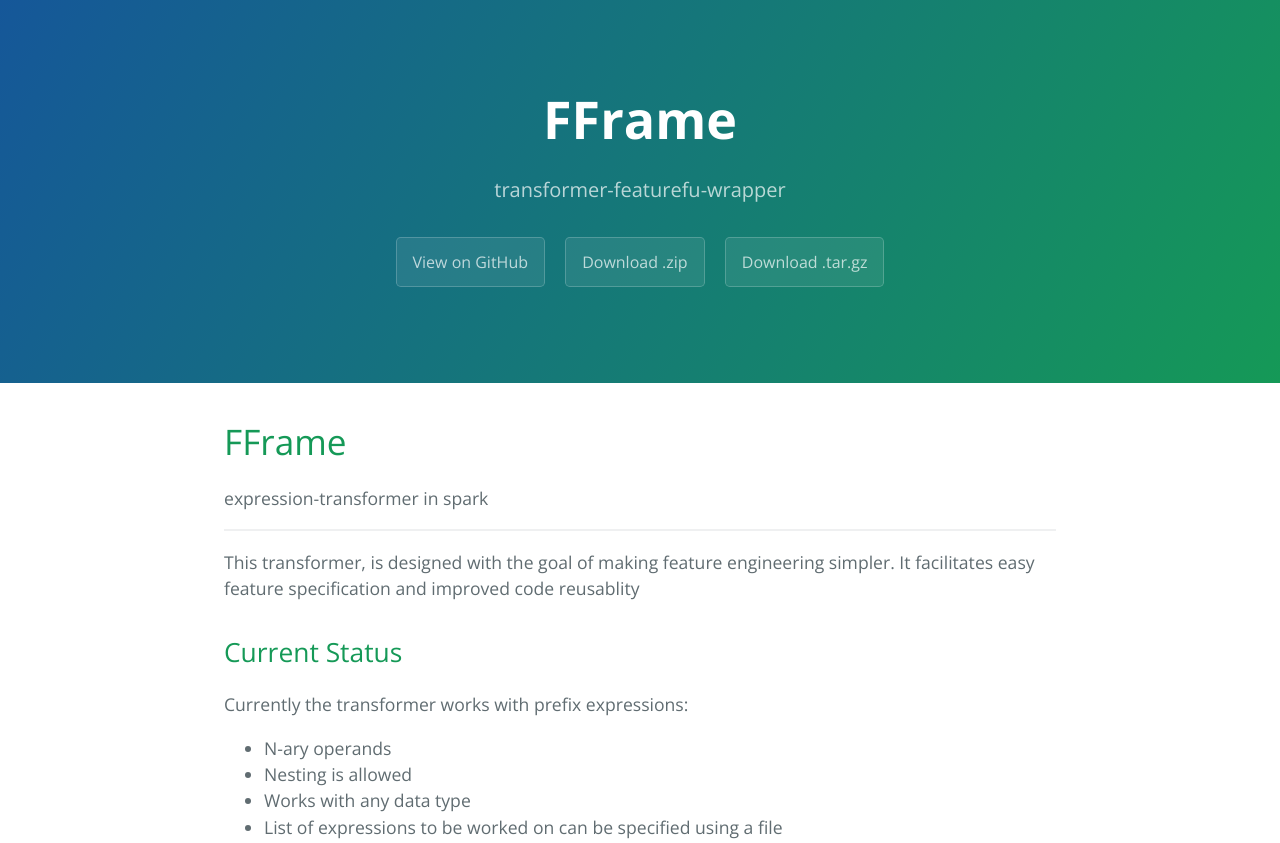
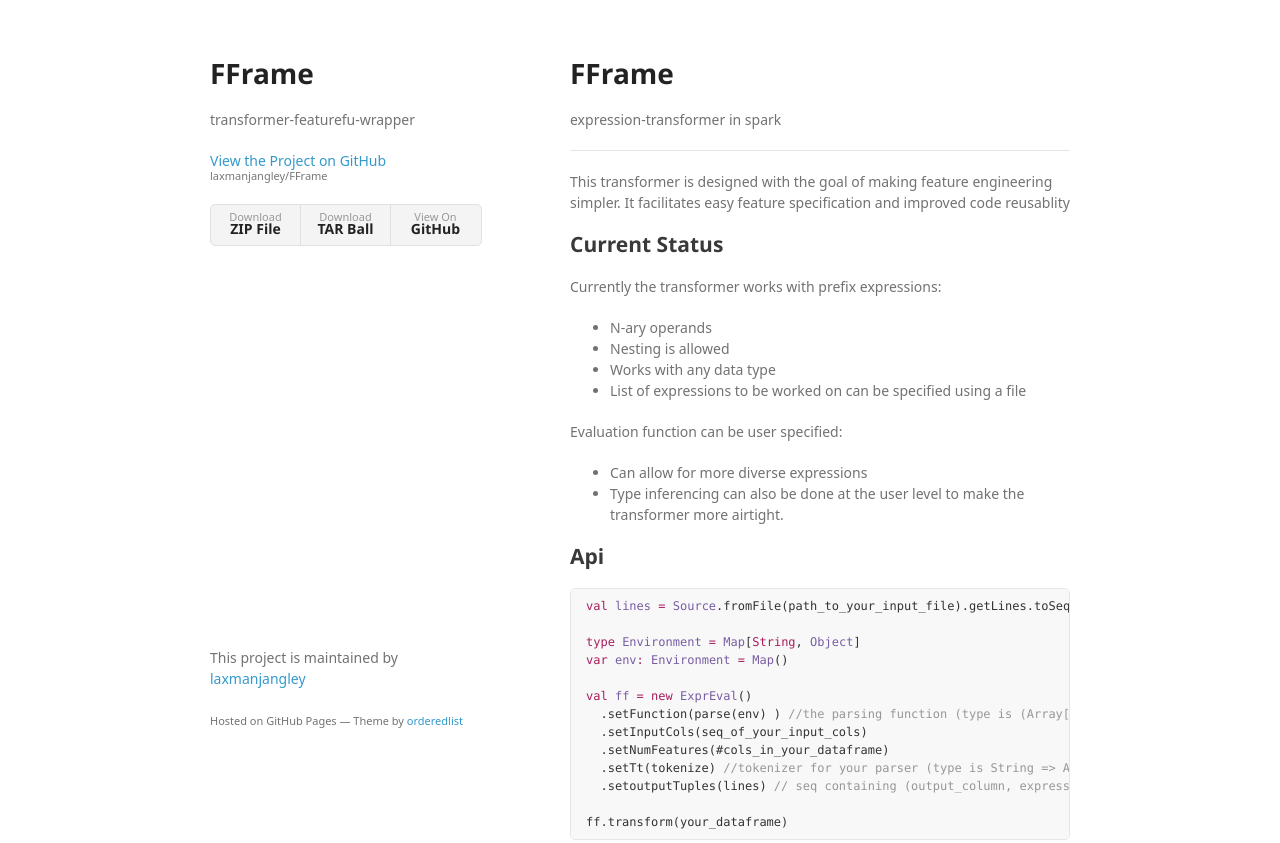
Before and after one commit to laxmanjangley/FFrame, a plain HTML site: page index.html in a window 1280 px wide. Shown: the top 843 px of the page. Drawn offline with nearby package versions, Linux system fonts and the light colour scheme; a web font is replaced by a local one.

Commit message:
Create gh-pages branch via GitHub

```diff
--- a/index.html
+++ b/index.html
@@ -1,32 +1,41 @@
-<!DOCTYPE html>
-<html lang="en-us">
+<!doctype html>
+<html>
   <head>
-    <meta charset="UTF-8">
+    <meta charset="utf-8">
+    <meta http-equiv="X-UA-Compatible" content="chrome=1">
     <title>FFrame by laxmanjangley</title>
-    <meta name="viewport" content="width=device-width, initial-scale=1">
-    <link rel="stylesheet" type="text/css" href="stylesheets/normalize.css" media="screen">
-    <link href='https://fonts.googleapis.com/css?family=Open+Sans:400,700' rel='stylesheet' type='text/css'>
-    <link rel="stylesheet" type="text/css" href="stylesheets/stylesheet.css" media="screen">
-    <link rel="stylesheet" type="text/css" href="stylesheets/github-light.css" media="screen">
+
+    <link rel="stylesheet" href="stylesheets/styles.css">
+    <link rel="stylesheet" href="stylesheets/github-light.css">
+    <meta name="viewport" content="width=device-width">
+    <!--[if lt IE 9]>
+    <script src="//html5shiv.googlecode.com/svn/trunk/html5.js"></script>
+    <![endif]-->
   </head>
   <body>
-    <section class="page-header">
-      <h1 class="project-name">FFrame</h1>
-      <h2 class="project-tagline">transformer-featurefu-wrapper</h2>
-      <a href="https://github.com/laxmanjangley/FFrame" class="btn">View on GitHub</a>
-      <a href="https://github.com/laxmanjangley/FFrame/zipball/master" class="btn">Download .zip</a>
-      <a href="https://github.com/laxmanjangley/FFrame/tarball/master" class="btn">Download .tar.gz</a>
-    </section>
+    <div class="wrapper">
+      <header>
+        <h1>FFrame</h1>
+        <p>transformer-featurefu-wrapper</p>
 
-    <section class="main-content">
-      <h1>
+        <p class="view"><a href="https://github.com/laxmanjangley/FFrame">View the Project on GitHub <small>laxmanjangley/FFrame</small></a></p>
+
+
+        <ul>
+          <li><a href="https://github.com/laxmanjangley/FFrame/zipball/master">Download <strong>ZIP File</strong></a></li>
+          <li><a href="https://github.com/laxmanjangley/FFrame/tarball/master">Download <strong>TAR Ball</strong></a></li>
+          <li><a href="https://github.com/laxmanjangley/FFrame">View On <strong>GitHub</strong></a></li>
+        </ul>
+      </header>
+      <section>
+        <h1>
 <a id="fframe" class="anchor" href="#fframe" aria-hidden="true"><span aria-hidden="true" class="octicon octicon-link"></span></a>FFrame</h1>
 
 <p>expression-transformer in spark</p>
 
 <hr>
 
-<p>This transformer, is designed with the goal of making feature engineering simpler. It facilitates easy feature specification and improved code reusablity</p>
+<p>This transformer is designed with the goal of making feature engineering simpler. It facilitates easy feature specification and improved code reusablity</p>
 
 <h2>
 <a id="current-status" class="anchor" href="#current-status" aria-hidden="true"><span aria-hidden="true" class="octicon octicon-link"></span></a>Current Status</h2>
@@ -98,15 +107,13 @@
 <a id="issues" class="anchor" href="#issues" aria-hidden="true"><span aria-hidden="true" class="octicon octicon-link"></span></a>Issues</h2>
 
 <p>Typing has not been handled in a proper way.</p>
-
-      <footer class="site-footer">
-        <span class="site-footer-owner"><a href="https://github.com/laxmanjangley/FFrame">FFrame</a> is maintained by <a href="https://github.com/laxmanjangley">laxmanjangley</a>.</span>
-
-        <span class="site-footer-credits">This page was generated by <a href="https://pages.github.com">GitHub Pages</a> using the <a href="https://github.com/jasonlong/cayman-theme">Cayman theme</a> by <a href="https://twitter.com/jasonlong">Jason Long</a>.</span>
+      </section>
+      <footer>
+        <p>This project is maintained by <a href="https://github.com/laxmanjangley">laxmanjangley</a></p>
+        <p><small>Hosted on GitHub Pages &mdash; Theme by <a href="https://github.com/orderedlist">orderedlist</a></small></p>
       </footer>
-
-    </section>
-
+    </div>
+    <script src="javascripts/scale.fix.js"></script>
 
   </body>
 </html>
```
Also changed, not shown: params.json (+1 -1 lines).
